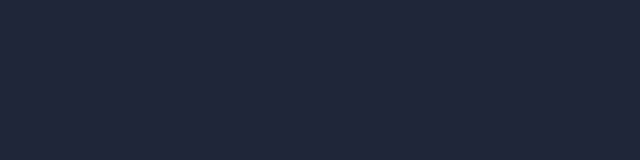
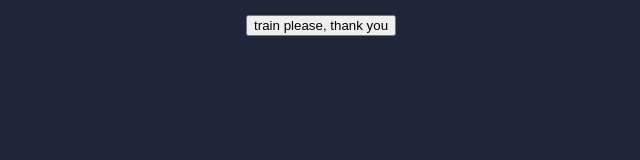
Before and after one commit to bendoerry/shorelark-www, a website: page index.html in a window 1280 px wide. Shown: the whole page, without its empty margins (577-1217 px from the left). Drawn offline with Linux system fonts and the light colour scheme.

Commit message:
Add `train` button to page

```diff
--- a/index.html
+++ b/index.html
@@ -8,10 +8,17 @@
     body {
       background: #1f2639;
     }
+
+    #train {
+      position: absolute;
+      top: 0;
+      margin: 15px;
+    }
   </style>
   <body>
     <noscript>This page contains webassembly and javascript content, please enable javascript in your browser.</noscript>
     <canvas id="viewport", width="800", height="800"></canvas>
+    <button id="train">train please, thank you</button>
     <script src="./bootstrap.js"></script>
   </body>
 </html>
```
